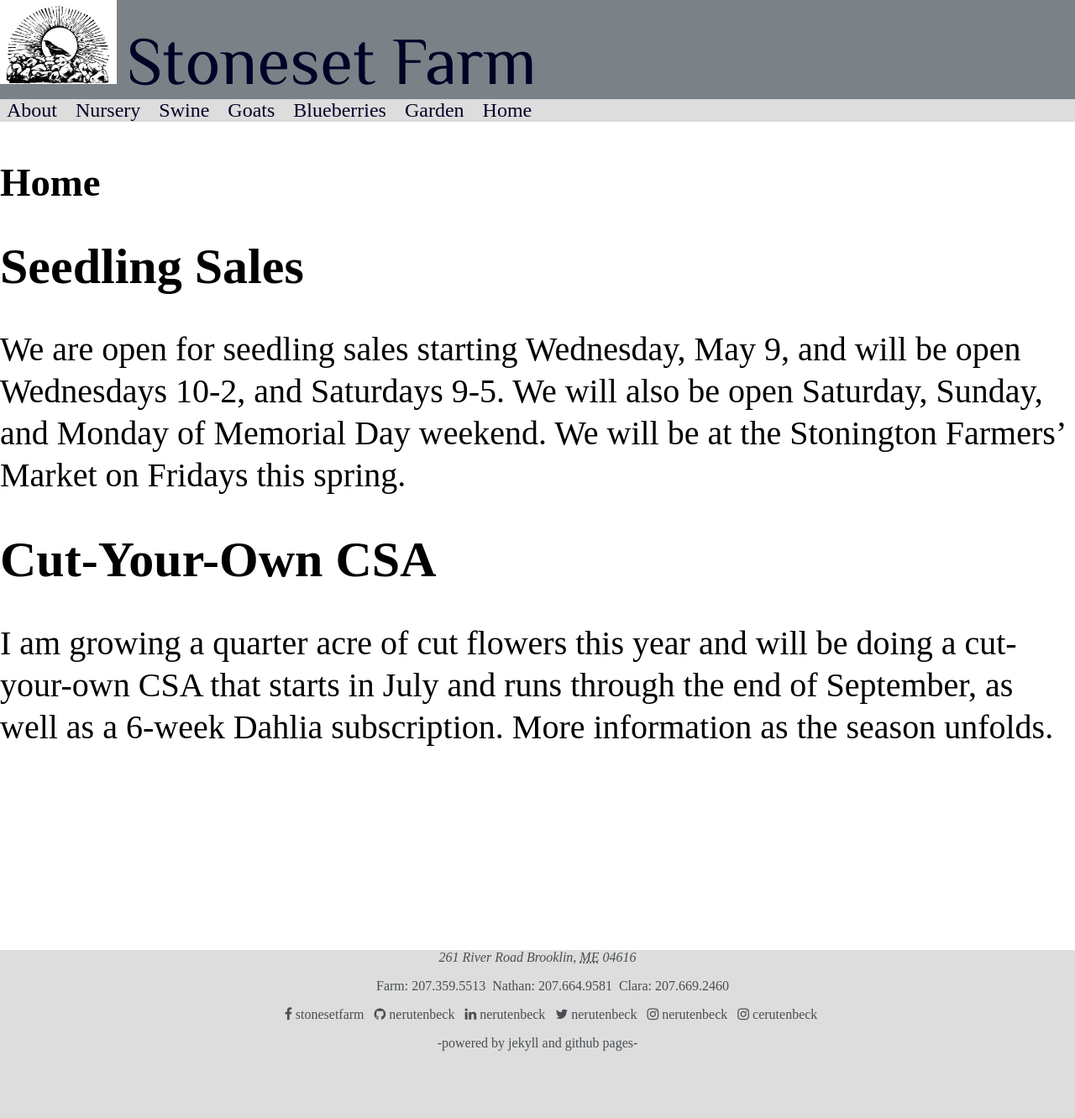
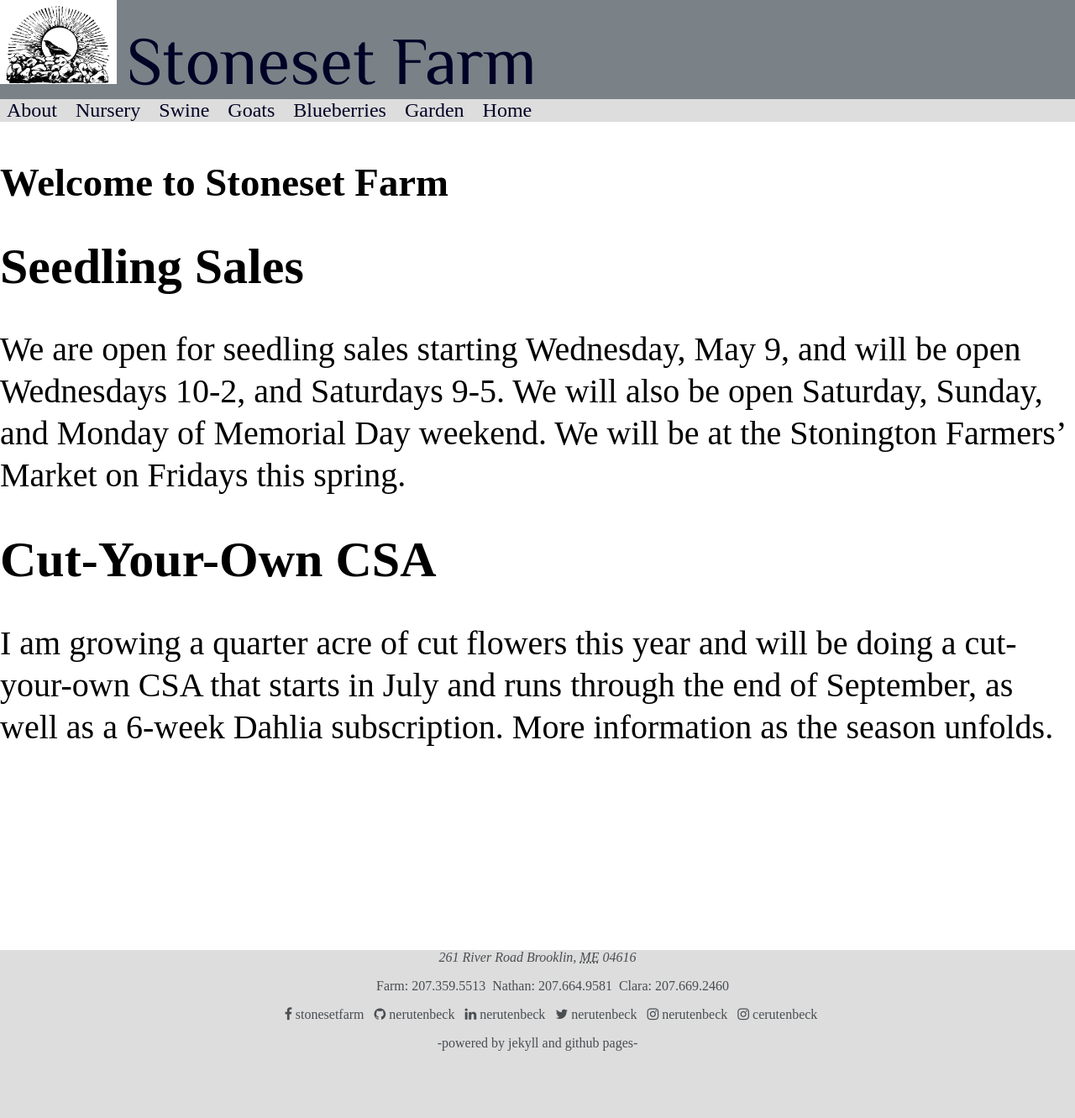
Before and after one commit to stonesetfarm/stonesetfarm.github.io, a Jekyll site: the page built from index.md, in a window 1280 px wide. Shown: the whole page at 84% size. Built offline with Jekyll 4.4.1, drawn with Linux system fonts in a browser that asks for light colours; nearby versions of some CDN libraries; some web fonts are replaced; our own code applies the rules of GitHub Pages for plain Markdown files.

Commit message:
Update index.md
Removing temporary message on homepage and replacing with seedling sale info

```diff
--- a/index.md
+++ b/index.md
@@ -1,7 +1,8 @@
 ---
+title: Home
 layout: home
 ---
-# Home
+# Welcome to Stoneset Farm
 ## Seedling Sales
 We are open for seedling sales starting Wednesday, May 9, and will be open Wednesdays 10-2, and Saturdays 9-5. We will also be open Saturday, Sunday, and Monday of Memorial Day weekend. We will be at the Stonington Farmers’ Market on Fridays this spring.
 
```
